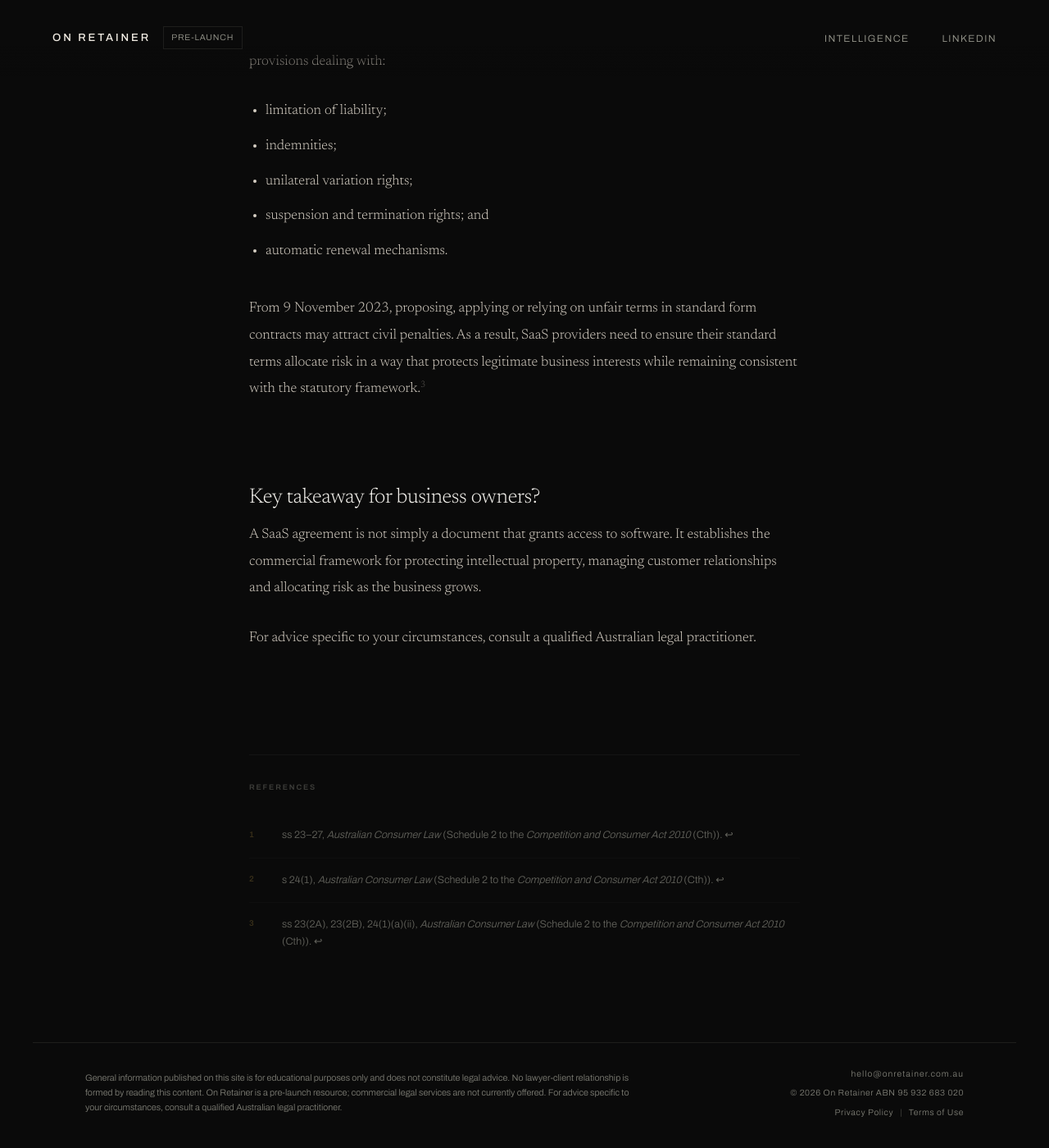
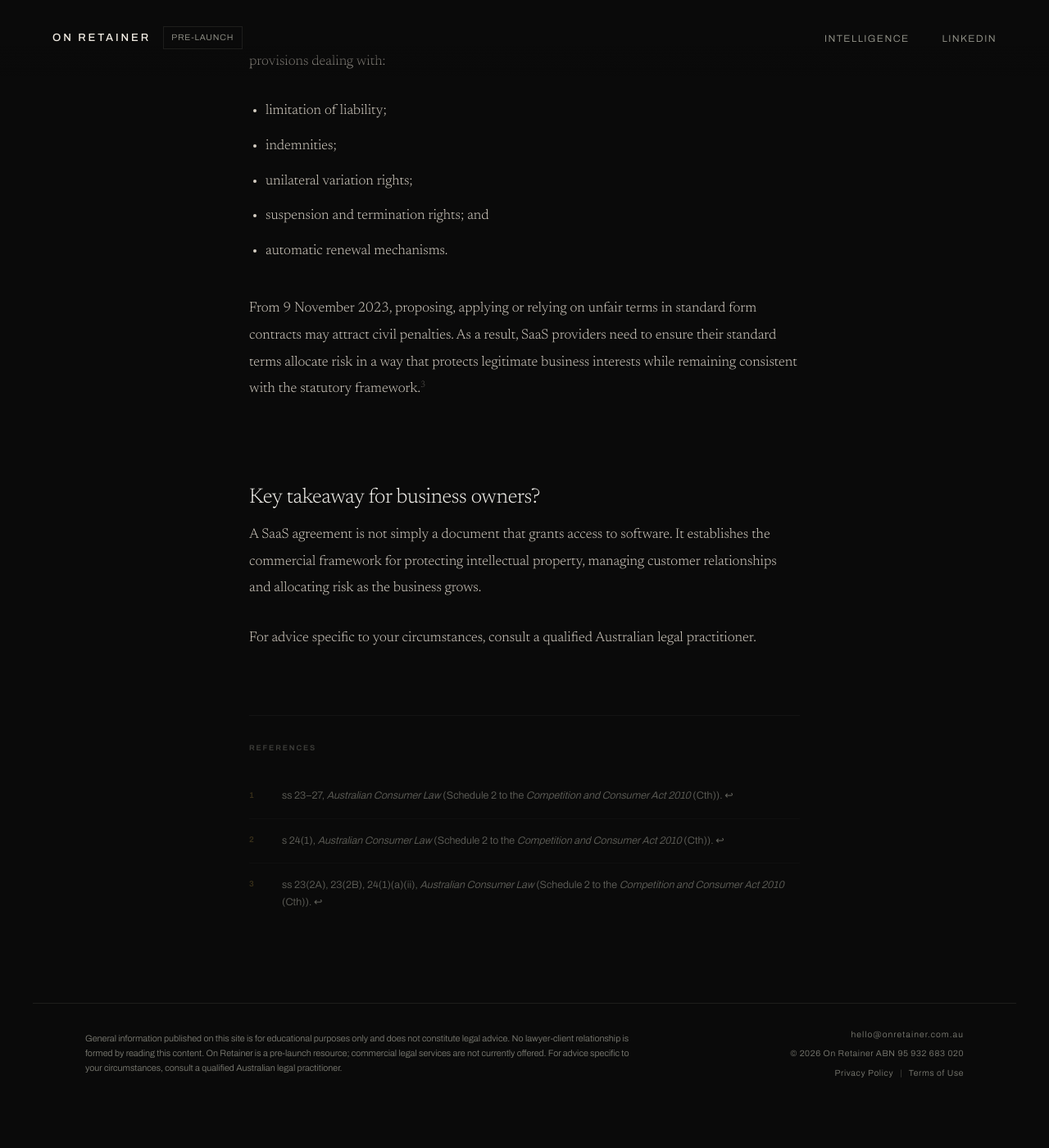
Before and after one commit to Syn-axe/solid-guacamole, a Jekyll site: the page built from _articles/what-is-a-saas-agreement.md, in a window 1280 px wide and 1400 px high, scrolled down 4062 px. Shown: the whole window at 82% size. Built offline with Jekyll 4.4.1, drawn with Linux system fonts in a browser that asks for light colours; after the commit the page ends 5414 px from its top, so only the background shows below that.

Commit message:
Update article.html

```diff
--- a/_layouts/article.html
+++ b/_layouts/article.html
@@ -500,7 +500,7 @@
 
     .article-body div.footnotes {
       order: 1;
-      margin-top: var(--sp-24);
+      margin-top: var(--sp-12);
       padding-top: var(--sp-8);
       border-top: 1px solid var(--border-faint);
     }
```
